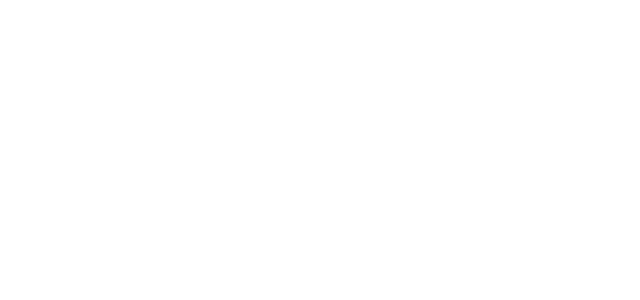
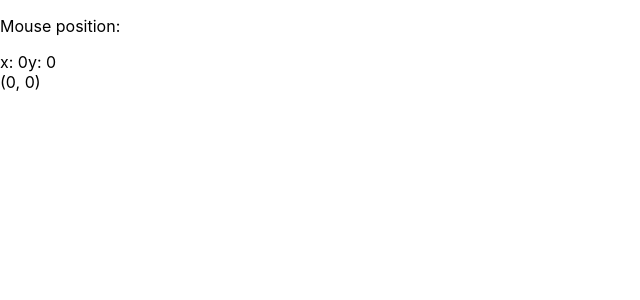
Before and after one commit to HopeMarwal/react_advanced_course, a React (Create React App) app: page / in a window 1280 px wide. Shown: the top 300 px of the page, without its empty margins (0-640 px from the left). Built offline with nearby package versions, Linux system fonts and the light colour scheme.

Commit message:
Mouse position HOC function

```diff
--- a/src/App.js
+++ b/src/App.js
@@ -8,13 +8,14 @@
 //import Test from "./components/Test";
 //import Radio from "./components/Radio/Radio";
 //import ClickWrapper from "./components/hoc/click/ClickWrapper";
+import MouseWrapper from "./components/hoc/mousePosition/MouseWrapper";
 
 
 function App() {
 
   return (
     <div className="App">
-
+      <MouseWrapper />
     </div>
 
   );
--- /dev/null
+++ b/src/components/hoc/mousePosition/MouseWrapper.js
@@ -0,0 +1,11 @@
+import PanelMouse from "./PanelMouse"
+import PointMouse from "./PointMouse"
+
+export default function MouseWrapper() {
+  return (
+    <div>
+      <PanelMouse />
+      <PointMouse />
+    </div>
+  )
+}
--- /dev/null
+++ b/src/components/hoc/mousePosition/PanelMouse.js
@@ -0,0 +1,19 @@
+import withMousePosition from "./withMousePosition";
+
+function PanelMouse({ mousePosition }) {
+  if(!mousePosition) {
+    return null;
+  }
+
+  return (
+    <div>
+      <p>Mouse position: </p>
+      <div>
+        <span>x: {mousePosition.x}</span>
+        <span>y: {mousePosition.y}</span>
+      </div>
+    </div>
+  )
+}
+
+export default withMousePosition(PanelMouse)
--- /dev/null
+++ b/src/components/hoc/mousePosition/PointMouse.js
@@ -0,0 +1,14 @@
+import withMousePosition from "./withMousePosition";
+
+function PointMouse({ mousePosition }) {
+  if(!mousePosition) {
+    return null;
+  }
+  return (
+    <div>
+      ({mousePosition.x}, {mousePosition.y})
+    </div>
+  )
+}
+
+export default withMousePosition(PointMouse)
--- /dev/null
+++ b/src/components/hoc/mousePosition/withMousePosition.js
@@ -0,0 +1,26 @@
+import { useEffect, useState } from 'react'
+
+const withMousePosition = (WrappedComponent) => {
+  return (props) => {
+    const [mousePosition, setMousePosition] = useState({ x: 0, y: 0 })
+
+    useEffect(() => {
+      const handleMouseMove = (e) => {
+        setMousePosition({
+          x: e.clientX,
+          y: e.clientY
+        })
+      }
+
+      window.addEventListener('mousemove', handleMouseMove)
+
+      return () => {
+        window.removeEventListener('mousemove', handleMouseMove)
+      }
+    }, [])
+
+    return <WrappedComponent mousePosition={mousePosition} {...props} />
+  }
+}
+
+export default withMousePosition;
```
